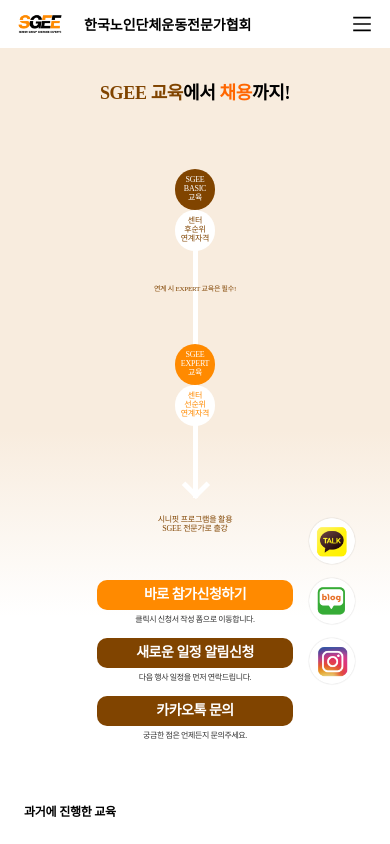
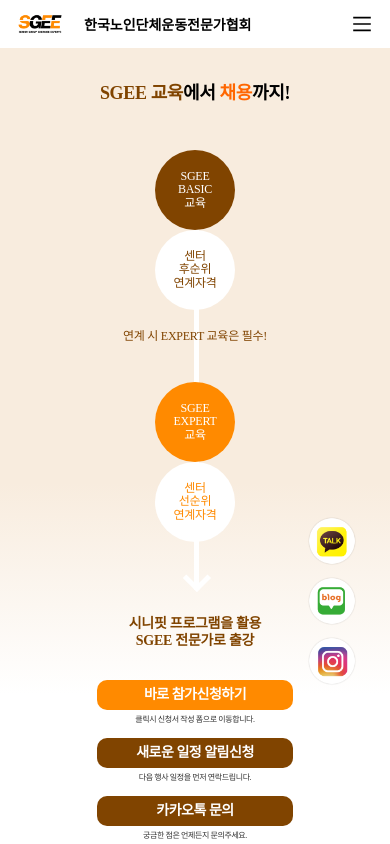
Before and after one commit to HYUN-SIUU/senifit-introduce, a React (Create React App) app: page /sub3 in a window 390 px wide. Shown: the top 844 px of the page. Built offline with nearby package versions, Linux system fonts and the light colour scheme; a web font is replaced by a local one.

Commit message:
3nd-7 modify

```diff
--- a/src/sub3/02_Seminar.css
+++ b/src/sub3/02_Seminar.css
@@ -78,30 +78,19 @@
     position: relative;
 }
 
-@media (max-width: 1270px) and (min-width: 901px) {
+@media (max-width: 1270px) and (min-width: 801px) {
     .process {
-        height: 800px;
+        height: 880px;
         flex-direction: column;
     }
 }
-@media (max-width: 900px) and (min-width: 800px) {
+@media (max-width: 800px) {
     .process {
-        height: 700px;
+        height: 500px;
         flex-direction: column;
     }
 }
-@media (max-width: 800px) and (min-width: 601px) {
-    .process {
-        height: 550px;
-        flex-direction: column;
-    }
-}
-@media (max-width: 600px) and (min-width: 300px) {
-    .process {
-        height: 400px;
-        flex-direction: column;
-    }
-}
+
 
 .mass {
     width: 25%;
@@ -115,32 +104,27 @@
 
 @media (max-width: 1270px) and (min-width: 800px) {
     .mass {
+        width: 140px;
+        height: 280px;
         flex-direction: column;
     }
 
     .mass.mass-last {
-        height: auto;
+        width: 260px;
+        height: 70px;
     }
 }
 
-/* 화면 너비가 800px 이하일 때 */
-@media (max-width: 800px) and (min-width: 601px) {
+@media (max-width: 800px) {
     .mass {
+        width: 80px;
+        height: 160px;
         flex-direction: column;
     }
 
     .mass.mass-last {
-        height: 100px;
-    }
-}
-
-@media (max-width: 600px) {
-    .mass {
-        flex-direction: column;
-    }
-
-    .mass.mass-last {
-        height: 50px;
+        width: 150px;
+        height: 36px;
     }
 }
 
@@ -221,17 +205,28 @@
 }
 
 @media (max-width: 1270px) and (min-width: 800px) {
-    .mass .circle-brown, .mass .circle-brown-2, .mass .circle-orange, .mass .circle-orange-2, .circle-text {
-        font-size: 18px;
+    .mass .circle-brown, .mass .circle-brown-2, .mass .circle-orange, .mass .circle-orange-2 {
+        width: 140px;
+        height: 140px;
+        font-size: 24px;
         font-weight: 600;
         line-height: 110%;
         letter-spacing: -0.48px;
     }
+
+    .circle-text {
+        font-size: 28px;
+        font-weight: 700;
+        line-height: 125%;
+        letter-spacing: -0.56px;
+    }
 }
 
 /* 화면 너비가 800px 이하일 때 */
-@media (max-width: 800px) and (min-width: 500px) {
-    .mass .circle-brown, .mass .circle-brown-2, .mass .circle-orange, .mass .circle-orange-2, .circle-text {
+@media (max-width: 800px) {
+    .mass .circle-brown, .mass .circle-brown-2, .mass .circle-orange, .mass .circle-orange-2 {
+        width: 80px;
+        height: 80px;
         font-size: 12px;
         font-weight: 500;
         line-height: 110%;
@@ -239,16 +234,10 @@
     }
 
     .circle-text {
-        font-size: 11px;
-    }
-}
-
-@media (max-width: 500px) {
-    .mass .circle-brown, .mass .circle-brown-2, .mass .circle-orange, .mass .circle-orange-2, .circle-text {
-        font-size: 8px;
-        font-weight: 500;
-        line-height: 110%;
-        letter-spacing: -0.24px;
+        font-size: 14px;
+        font-weight: 700;
+        line-height: 125%;
+        letter-spacing: -0.28px;
     }
 }
 
@@ -284,51 +273,21 @@
         top: 32%;
     }
 }
-@media (max-width: 1270px) and (min-width: 1101px) {
+@media (max-width: 1270px) and (min-width: 800px) {
     .process .arrow {
         position: absolute;
-        top: 88%;
+        top: 86%;
         left: 49.6%;
         width: 30px;
         height: 30px;
         transform: rotate(225deg);
     }
 }
-@media (max-width: 1100px) and (min-width: 901px) {
+@media (max-width: 800px) {
     .process .arrow {
         position: absolute;
-        top: 88%;
-        left: 49.5%;
-        width: 30px;
-        height: 30px;
-        transform: rotate(225deg);
-    }
-}
-@media (max-width: 900px) and (min-width: 801px) {
-    .process .arrow {
-        position: absolute;
-        top: 88%;
-        left: 49.4%;
-        width: 30px;
-        height: 30px;
-        transform: rotate(225deg);
-    }
-}
-@media (max-width: 800px) and (min-width: 601px) {
-    .process .arrow {
-        position: absolute;
-        top: 81%;
-        left: 50%;
-        width: 20px;
-        height: 20px;
-        transform: rotate(225deg);
-    }
-}
-@media (max-width: 600px) and (min-width: 300px) {
-    .process .arrow {
-        position: absolute;
-        top: 83%;
-        left: 49.3%;
+        top: 85%;
+        left: 49.7%;
         width: 20px;
         height: 20px;
         transform: rotate(225deg);
@@ -378,13 +337,13 @@
     letter-spacing: -0.36px;
 }
 
-@media (max-width: 1270px) and (min-width: 901px) {
+@media (max-width: 1270px) and (min-width: 801px) {
     .process .line {
         position: absolute;
         top: 10%;
         left: 50%;
         width: 5px;
-        height: 81%;
+        height: 79%;
         padding: 0;
         background-color: #fff;
         transform: translateX(-50%);
@@ -409,45 +368,14 @@
     }
 }
 
-@media (max-width: 900px) and (min-width: 801px) {
+
+@media (max-width: 800px) {
     .process .line {
         position: absolute;
         top: 10%;
-        left: 50%;
+        left: 49.7%;
         width: 5px;
-        height: 81%;
-        padding: 0;
-        background-color: #fff;
-        transform: translateX(-50%);
-    }
-
-    .process .mass-text {
-        width: 100%;
-        height: auto;
-        position: absolute;
-        top: 33%;
-        left: 0;
-        padding: 0;
-        margin: 0;
-
-        display: flex;
-        flex-direction: row;
-        justify-content: center;
-        align-items: center;
-
-        font-size: 20px;
-        letter-spacing: -0.4px;
-    }
-}
-
-/* 화면 너비가 800px 이하일 때 */
-@media (max-width: 800px) and (min-width: 601px) {
-    .process .line {
-        position: absolute;
-        top: 10%;
-        left: 50%;
-        width: 5px;
-        height: 73%;
+        height: 78%;
         padding: 0;
         background-color: #fff;
     }
@@ -456,7 +384,7 @@
         width: 100%;
         height: auto;
         position: absolute;
-        top: 34%;
+        top: 36%;
         left: 0;
         padding: 0;
         margin: 0;
@@ -467,36 +395,6 @@
         align-items: center;
 
         font-size: 12px;
-        letter-spacing: -0.24px;
-    }
-}
-
-@media (max-width: 600px) and (min-width: 300px) {
-    .process .line {
-        position: absolute;
-        top: 10%;
-        left: 49.5%;
-        width: 5px;
-        height: 77%;
-        padding: 0;
-        background-color: #fff;
-    }
-
-    .process .mass-text {
-        width: 100%;
-        height: auto;
-        position: absolute;
-        top: 34%;
-        left: 0;
-        padding: 0;
-        margin: 0;
-
-        display: flex;
-        flex-direction: row;
-        justify-content: center;
-        align-items: center;
-
-        font-size: 7px;
         letter-spacing: -0.24px;
     }
 }
```
